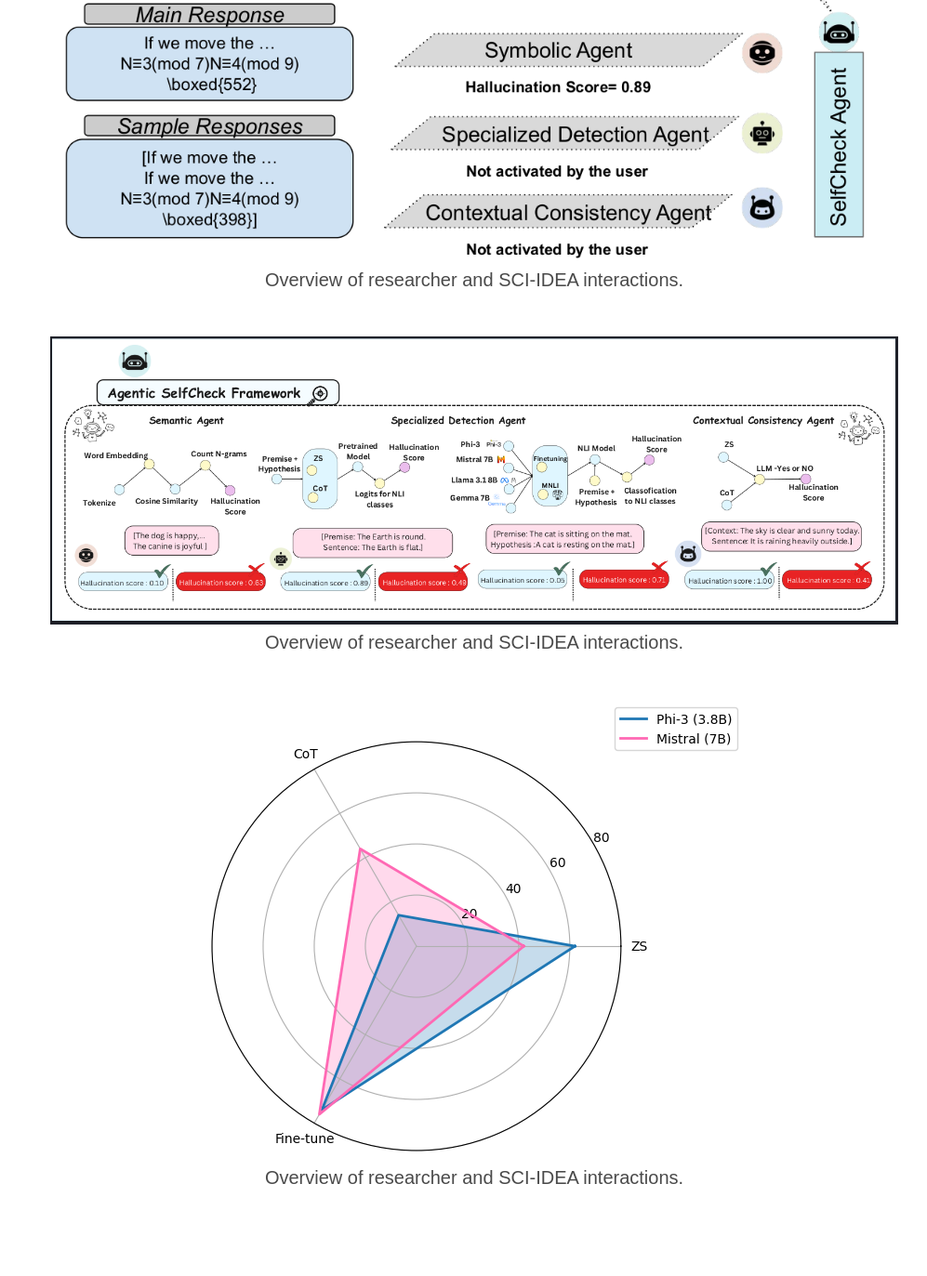
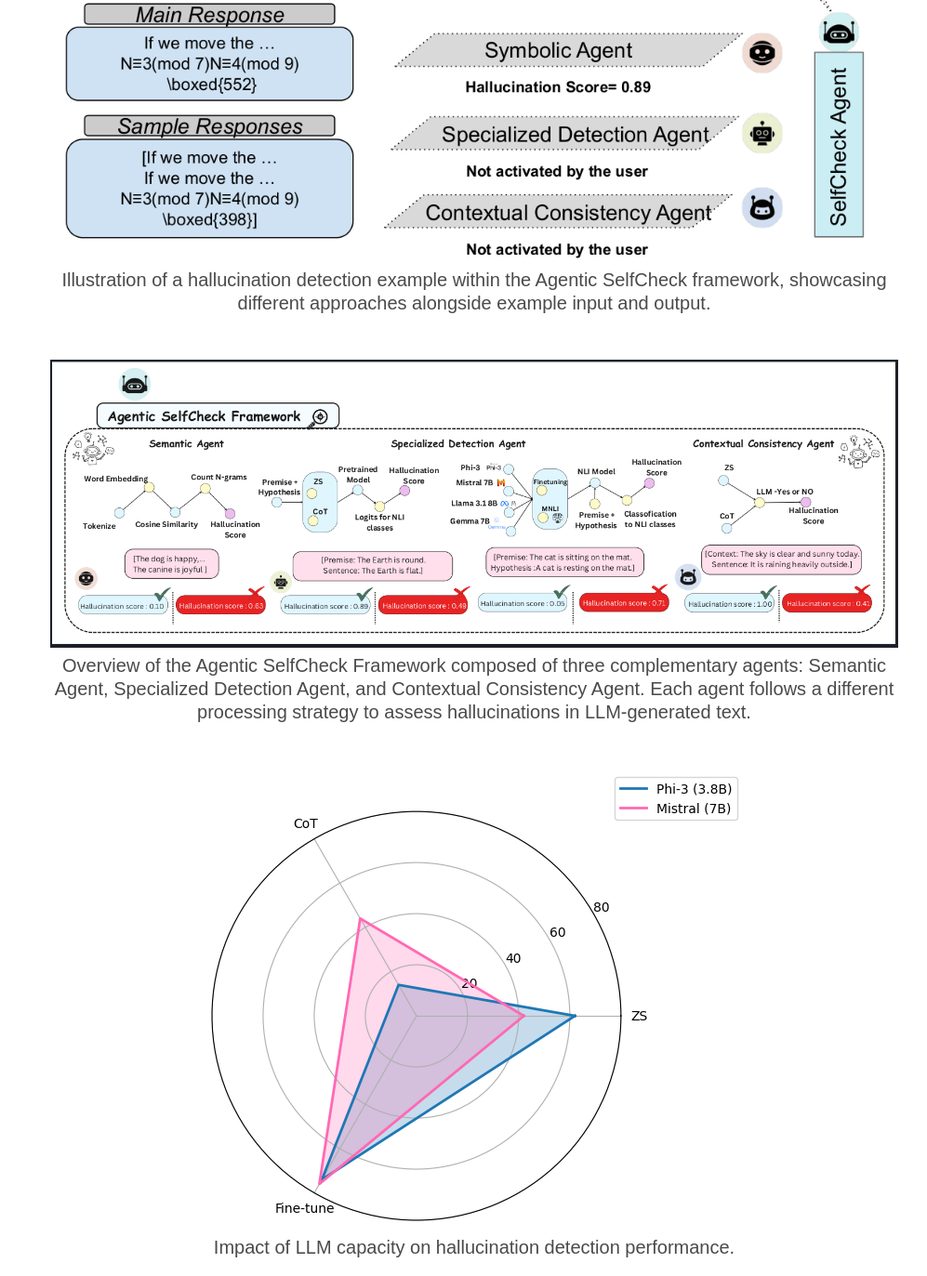
Before and after one commit to corei5/-Self--CheckAgent-website, a plain HTML site: page index.html in a window 1280 px wide. Shown: the part 1332-2705 px from the top of the page at 93% size, without its empty margins (130-1127 px from the left). Drawn offline with nearby package versions, Linux system fonts and the light colour scheme; some icons are missing; a web font is replaced by a local one.

Commit message:
Update index.html

```diff
--- a/index.html
+++ b/index.html
@@ -170,7 +170,7 @@ Teaser video section commented out
     <div class="hero-body">
       <img src="static/images/SelfCheckAgent_demo_1.png" alt="User Interaction" style="width: 100%; height: auto;">
       <h2 class="subtitle has-text-centered">
-        Overview of researcher and SCI-IDEA interactions.
+        Illustration of a hallucination detection example within the Agentic SelfCheck framework, showcasing different approaches alongside example input and output.
       </h2>
     </div>
   </div>
@@ -181,7 +181,7 @@ Teaser video section commented out
     <div class="hero-body">
       <img src="static/images/Methodology.png" alt="User Interaction" style="width: 100%; height: auto;">
       <h2 class="subtitle has-text-centered">
-        Overview of researcher and SCI-IDEA interactions.
+        Overview of the Agentic SelfCheck Framework composed of three complementary agents: Semantic Agent, Specialized Detection Agent, and Contextual Consistency Agent. Each agent follows a different processing strategy to assess hallucinations in LLM-generated text.
       </h2>
     </div>
   </div>
@@ -192,7 +192,7 @@ Teaser video section commented out
     <div class="hero-body">
       <img src="static/images/LLM_capa_ansl.png" alt="User Interaction" style="width: 100%; height: auto;">
       <h2 class="subtitle has-text-centered">
-        Overview of researcher and SCI-IDEA interactions.
+        Impact of LLM capacity on hallucination detection performance.
       </h2>
     </div>
   </div>
```
